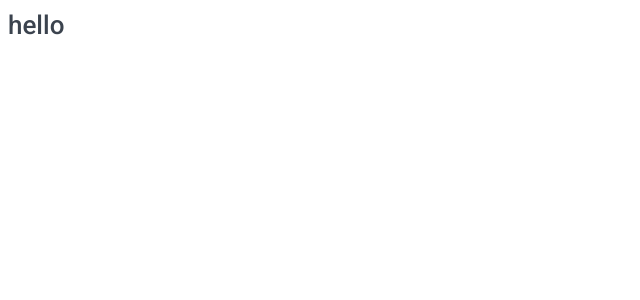
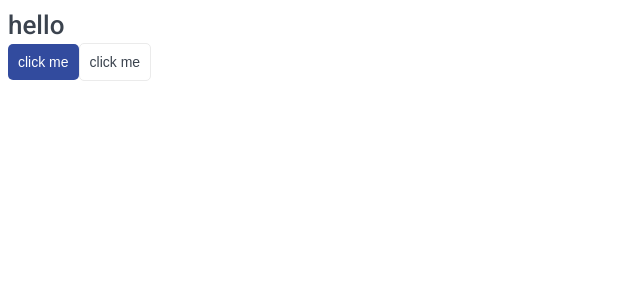
Before and after one commit to Yhuley/shop-app, a Next.js app: page / in a window 1280 px wide. Shown: the top 300 px of the page, without its empty margins (0-640 px from the left). Built offline with nearby package versions, Linux system fonts and the light colour scheme.

Commit message:
button component added

```diff
--- /dev/null
+++ b/components/Button/Button.module.css
@@ -0,0 +1,34 @@
+.button {
+    display: inline-block;
+
+    box-sizing: border-box;
+    padding: 10px;
+
+    cursor: pointer;
+    text-align: center;
+    border: none;
+    border-radius: 5px;
+
+    font-size: 14px;
+    transition: all .2s;
+}
+
+.primary {
+    color: var(--white);
+    background-color: var(--primary);
+}
+
+.primary:hover {
+    background-color: var(--primary-hover);
+}
+
+.ghost {
+    color: var(--black);
+    background: none;
+    border: 1px solid var(--gray-light);
+}
+
+.ghost:hover {
+    color: var(--white);
+    background-color: var(--primary-hover);
+}
--- /dev/null
+++ b/components/Button/Button.props.ts
@@ -0,0 +1,6 @@
+import { ReactNode } from "react";
+
+export interface ButtonProps {
+    children: ReactNode
+    appearance: "primary" | "ghost"
+}
--- /dev/null
+++ b/components/Button/Button.tsx
@@ -0,0 +1,16 @@
+ import { ButtonProps } from "./Button.props"
+ import styles from "./Button.module.css"
+ import cn from "classnames"
+
+export const Button = ({ appearance, children }: ButtonProps): JSX.Element => {
+    return (
+        <button
+            className={cn(styles.button, {
+                [styles.primary]: appearance === "primary",
+                [styles.ghost]: appearance === "ghost"
+            })}
+        >
+            {children}
+        </button>
+    )
+}
--- a/components/index.ts
+++ b/components/index.ts
@@ -1 +1,2 @@
 export * from "./Htag/Htag"
+export * from "./Button/Button"
--- a/package.json
+++ b/package.json
@@ -20,6 +20,7 @@
     "stylelint-order": "^5.0.0"
   },
   "devDependencies": {
+    "@types/classnames": "^2.3.1",
     "@types/react": "^17.0.38",
     "@typescript-eslint/eslint-plugin": "^5.9.0",
     "@typescript-eslint/parser": "^5.9.0",
--- a/pages/index.tsx
+++ b/pages/index.tsx
@@ -1,7 +1,11 @@
-import { Htag } from "../components"
+import { Htag, Button } from "../components"
 
 export default function Home() {
   return (
-    <Htag tag="h1">hello</Htag>
+    <>
+      <Htag tag="h1">hello</Htag>
+      <Button appearance="primary">click me</Button>
+      <Button appearance="ghost">click me</Button>
+    </>
   )
 }
--- a/styles/global.css
+++ b/styles/global.css
@@ -11,8 +11,10 @@ body {
 
 :root {
     --black: #3B434E;
+    --gray-light: #EBEBEB;
     --white: white;
-    --primary: rgb(7, 21, 65);
+    --primary: rgb(50, 75, 158);
+    --primary-hover: rgb(7, 21, 65);
     --red: red;
     --green: green;
     --green-light: rgb(59, 179, 59);
```
Also changed, not shown: 1 other file (tests, documents, lock files or other folders).
